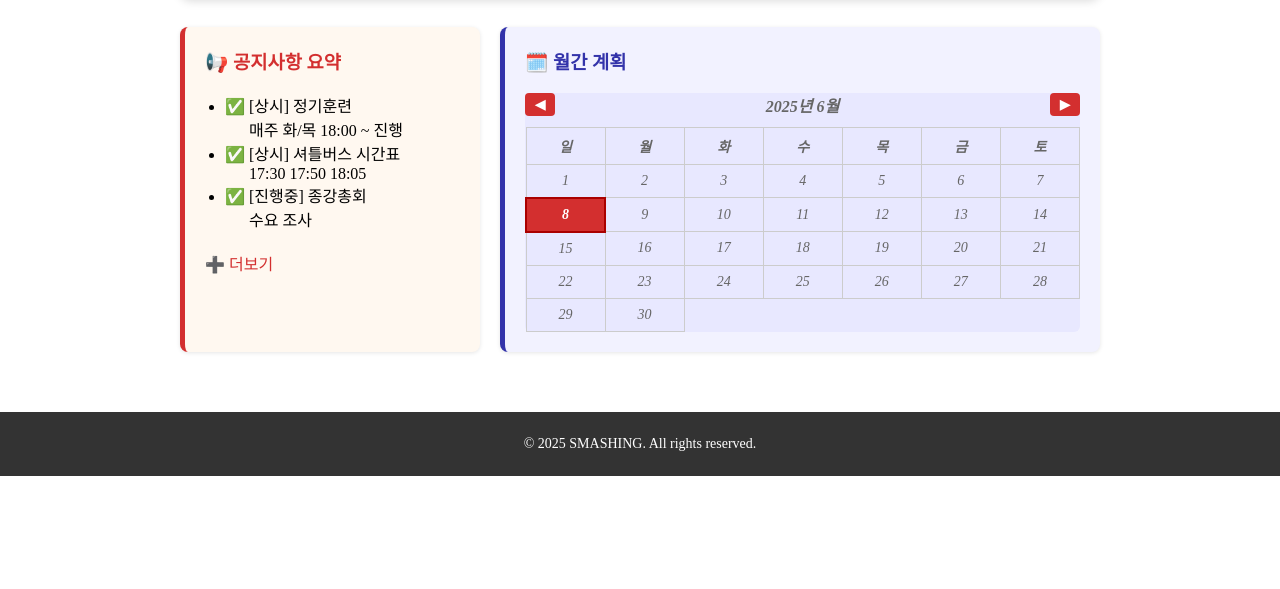
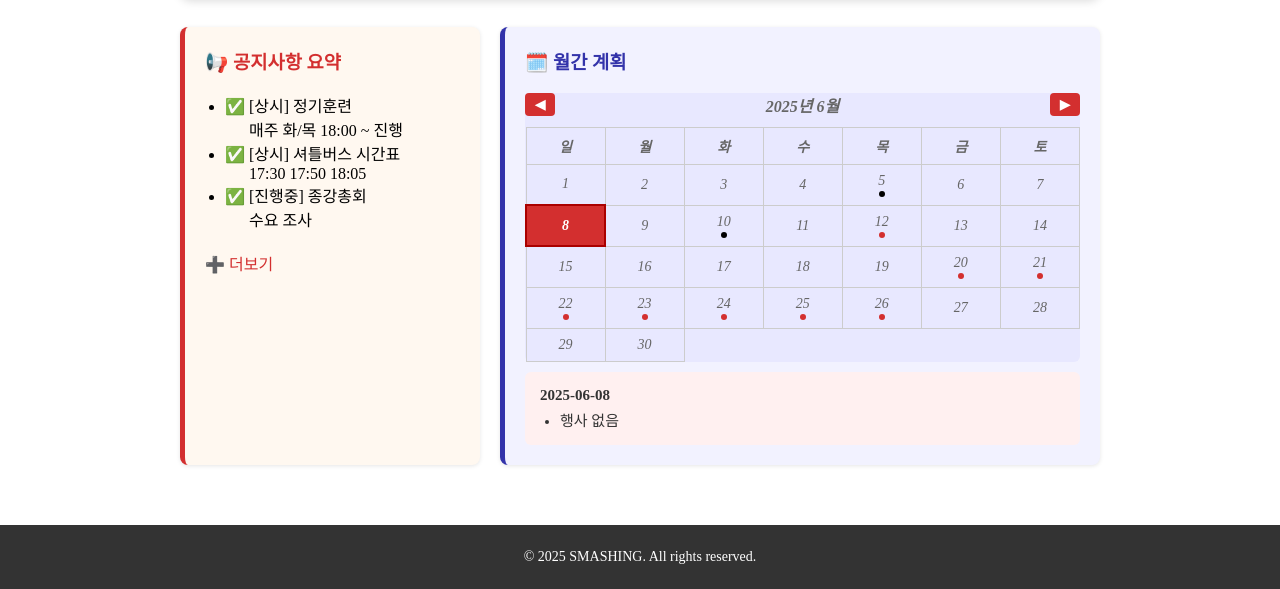
Before and after one commit to Opal1031/Smashing, a plain HTML site: page index.html in a window 1280 px wide. Shown: the part 643-1232 px from the top of the page. Before the commit the page ends 1119 px from the top, so only its background shows below. Drawn offline with Linux system fonts and the light colour scheme.

Commit message:
Update @3.2 Version

```diff
--- a/css/home_calender.css
+++ b/css/home_calendar.css
@@ -58,6 +58,7 @@
     border-collapse: collapse;
     text-align: center;
     font-size: 14px;
+    cursor: pointer;
 }
 
 .calendar-table th,
@@ -77,3 +78,54 @@
     font-weight: bold;
     border: 2px solid #a00;
 }
+
+.calendar-table td.selected {
+    background-color: #e0e0e0;
+    font-weight: bold;
+}
+
+/* 빨간 점 : 이벤트 */
+.calendar-table .event-dot::after {
+    content: '';
+    display: block;
+    width: 6px;
+    height: 6px;
+    margin: 2px auto 0;
+    background-color: #d32f2f;
+    border-radius: 50%;
+}
+
+/* 검은 점 : 정기 훈련 */
+.calendar-table .training-dot::after {
+    content: '';
+    display: block;
+    width: 6px;
+    height: 6px;
+    margin: 2px auto 0;
+    background-color: #000000;
+    border-radius: 50%;
+}
+
+/* 하단 이벤트 출력 */
+.event-list {
+    margin-top: 10px;
+    background-color: #fff0f0;
+    padding: 10px 15px;
+    border-radius: 6px;
+    color: #333;
+}
+
+.event-list h4 {
+    margin: 5px 0;
+    font-size: 15px;
+}
+
+.event-list ul {
+    padding-left: 20px;
+    margin: 5px 0;
+}
+
+.event-list li {
+    font-size: 15px;
+    margin-bottom: 4px;
+}
--- a/index.html
+++ b/index.html
@@ -1,3 +1,5 @@
+<!-- index.html -->
+
 <!DOCTYPE html>
 <html>
     <head>
@@ -6,7 +8,7 @@
         <link href = "./images/smashing.jpg" rel = "shortcut icon" type = "x-icon">
         <link rel = "stylesheet" href = "./css/style.css">
         <link rel = "stylesheet" href = "./css/home.css">
-        <link rel = "stylesheet" href = "./css/home_calender.css">
+        <link rel = "stylesheet" href = "./css/home_calendar.css">
     </head>
 
     <body>
@@ -78,7 +80,8 @@
             <p>&copy; 2025 SMASHING. All rights reserved.</p>
         </footer>
 
-        <script src="./js/home_slider.js"></script>
-        <script src="./js/home_calender.js"></script>
+        <script src = "./js/home_slider.js"></script>
+        <script src = "./js/home_calendar.js"></script>
+        <script src = "./js/home_calendar_events.js"></script>
     </body>
 </html>
--- /dev/null
+++ b/js/home_calendar.js
@@ -0,0 +1,119 @@
+// home_calendar.js
+
+// DOM이 로드되면 달력 기능 실행
+document.addEventListener('DOMContentLoaded', () => {
+    const calendarContainer = document.querySelector('.calendar-placeholder');
+
+    // 달력 아래에 행사 리스트를 표시할 영역 생성
+    const eventListContainer = document.createElement('div');
+    eventListContainer.className = 'event-list';
+    calendarContainer.after(eventListContainer); // 캘린더 아래에 삽입
+
+    let current = new Date(); // 현재 날짜 기준으로 시작
+
+    // 달력 렌더링 함수
+    function renderCalendar(date) {
+        const year = date.getFullYear();     // 연도
+        const month = date.getMonth();       // 월 (0부터 시작)
+        const firstDay = new Date(year, month, 1).getDay();         // 해당 월 1일의 요일
+        const lastDate = new Date(year, month + 1, 0).getDate();    // 해당 월의 마지막 날짜
+
+        // 달력 상단: 이전/다음 버튼 + 월 표시
+        let html = '<div class="calendar-header">';
+
+        html += `<button id="prevMonth">◀</button>`;
+        html += `<span>${year}년 ${month + 1}월</span>`;
+        html += `<button id="nextMonth">▶</button>`;
+        html += '</div>';
+
+        // 달력 테이블 생성
+        html += '<table class = "calendar-table">';
+        html += '<thead><tr><th>일</th><th>월</th><th>화</th><th>수</th><th>목</th><th>금</th><th>토</th></tr></thead><tbody><tr>';
+
+        // 빈 칸 출력 (1일 전 요일까지)
+        for (let i = 0; i < firstDay; i++)
+            html += '<td></td>';
+
+        // 날짜 출력
+        for (let d = 1; d <= lastDate; d++) {
+            const isToday =
+                d === new Date().getDate() &&
+                month === new Date().getMonth() &&
+                year === new Date().getFullYear();
+
+            const dateStr = `${year}-${String(month + 1).padStart(2, '0')}-${String(d).padStart(2, '0')}`;
+
+            // 해당 날짜에 등록된 이벤트들
+            const eventsOnDate = calendarEvents.filter(e => e.date === dateStr);
+
+            // 클래스 구성: 오늘 / 정기훈련 / 일반행사
+            let tdClass = isToday ? 'today' : '';
+
+            if (eventsOnDate.some(e => e.type === 'event'))
+                tdClass += ' event-dot';
+            if (eventsOnDate.some(e => e.type === 'training'))
+                tdClass += ' training-dot';
+
+            html += `<td class="${tdClass.trim()}" data-date="${dateStr}">${d}</td>`;
+
+            if ((firstDay + d) % 7 === 0)
+                html += '</tr><tr>';
+        }
+
+        html += '</tr></tbody></table>';
+
+        calendarContainer.innerHTML = html;
+
+        // 이전 달 버튼 클릭 시
+        document.getElementById('prevMonth').onclick = () => {
+            current.setMonth(current.getMonth() - 1);
+            renderCalendar(current);
+            clearEvents();
+        };
+
+        // 다음 달 버튼 클릭 시
+        document.getElementById('nextMonth').onclick = () => {
+            current.setMonth(current.getMonth() + 1);
+            renderCalendar(current);
+            clearEvents();
+        };
+
+        // 날짜 클릭 시 해당 날짜의 이벤트 표시
+        document.querySelectorAll('.calendar-table td[data-date]').forEach(td => {
+            td.onclick = () => {
+                const clickedDate = td.getAttribute('data-date');
+                const events = calendarEvents.filter(event => event.date === clickedDate);
+
+                renderEventList(events, clickedDate);
+            };
+        });
+    }
+
+    // 이벤트 리스트 출력 함수
+    function renderEventList(events, dateStr) {
+        if (events.length === 0) {
+            eventListContainer.innerHTML = `
+                <h4>${dateStr}</h4>
+                <ul>
+                    <li>행사 없음</li>
+                </ul>
+            `;
+        } else {
+            eventListContainer.innerHTML = `<h4>${dateStr}</h4>` +
+                events.map(e => `<h4>• ${e.title}</h4>`).join('');
+        }
+    }
+
+    // 달력 이동 시 기존 이벤트 목록 초기화
+    function clearEvents() {
+        eventListContainer.innerHTML = '';
+    }
+
+    // 최초 렌더링
+    renderCalendar(current);
+
+    // 기본 상태에서는 오늘 날짜의 이벤트 출력
+    const todayStr = `${current.getFullYear()}-${String(current.getMonth() + 1).padStart(2, '0')}-${String(current.getDate()).padStart(2, '0')}`;
+    const todayEvents = calendarEvents.filter(event => event.date === todayStr);
+    renderEventList(todayEvents, todayStr);
+});
--- /dev/null
+++ b/js/home_calendar_events.js
@@ -0,0 +1,55 @@
+// home_calendar_events.js
+
+const calendarEvents = [
+    // 이벤트
+    { date : '2025-03-04', title: '2025-1 개강', type: 'event'},
+    { date : '2025-03-13', title: '개강총회', type: 'event'},
+    { date : '2025-03-31', title: '핑크캠퍼스(03/31 ~ 04/01)', type: 'event'},
+    { date : '2025-04-01', title: '핑크캠퍼스(03/31 ~ 04/01)', type: 'event'},
+    { date : '2025-04-14', title: '중간고사 응원전', type: 'event'},
+    { date : '2025-04-22', title: '중간고사 (04/22 ~ 04/28)', type: 'event'},
+    { date : '2025-04-23', title: '중간고사 (04/22 ~ 04/28)', type: 'event'},
+    { date : '2025-04-24', title: '중간고사 (04/22 ~ 04/28)', type: 'event'},
+    { date : '2025-04-25', title: '중간고사 (04/22 ~ 04/28)', type: 'event'},
+    { date : '2025-04-26', title: '중간고사 (04/22 ~ 04/28)', type: 'event'},
+    { date : '2025-04-27', title: '중간고사 (04/22 ~ 04/28)', type: 'event'},
+    { date : '2025-04-28', title: '중간고사 (04/22 ~ 04/28)', type: 'event'},
+    { date : '2025-05-01', title: '근로자의 날', type: 'event' },
+    { date : '2025-05-01', title: '리그전', type: 'event' },
+    { date : '2025-05-03', title: 'MT (05/03 ~ 05/04)', type: 'event' },
+    { date : '2025-05-04', title: 'MT (05/03 ~ 05/04)', type: 'event' },
+    { date : '2025-05-10', title: '개교기념일', type: 'event' },
+    { date : '2025-05-24', title: '부산대학재부대회', type: 'event' },
+    { date : '2025-05-27', title: '대동제 (05/27 ~ 05/29)', type: 'event' },
+    { date : '2025-05-28', title: '대동제 (05/27 ~ 05/29)', type: 'event' },
+    { date : '2025-05-29', title: '대동제 (05/27 ~ 05/29)', type: 'event' },
+    { date : '2025-06-12', title: '기말고사 응원전', type: 'event'},
+    { date : '2025-06-20', title: '기말고사 (06/20 ~ 06/26)', type: 'event'},
+    { date : '2025-06-21', title: '기말고사 (06/20 ~ 06/26)', type: 'event'},
+    { date : '2025-06-22', title: '기말고사 (06/20 ~ 06/26)', type: 'event'},
+    { date : '2025-06-23', title: '기말고사 (06/20 ~ 06/26)', type: 'event'},
+    { date : '2025-06-24', title: '기말고사 (06/20 ~ 06/26)', type: 'event'},
+    { date : '2025-06-25', title: '기말고사 (06/20 ~ 06/26)', type: 'event'},
+    { date : '2025-06-26', title: '기말고사 (06/20 ~ 06/26)', type: 'event'},
+    { date : '2025-06-26', title: '종강총회', type: 'event' },
+
+    // 정기훈련 (매주 화/목)
+    { date: '2025-03-04', title: '정기훈련', type: 'training' },
+    { date: '2025-03-06', title: '정기훈련', type: 'training' },
+    { date: '2025-03-11', title: '정기훈련', type: 'training' },
+    { date: '2025-03-18', title: '정기훈련', type: 'training' },
+    { date: '2025-03-20', title: '정기훈련', type: 'training' },
+    { date: '2025-03-25', title: '정기훈련', type: 'training' },
+    { date: '2025-03-27', title: '정기훈련', type: 'training' },
+    { date: '2025-04-03', title: '정기훈련', type: 'training' },
+    { date: '2025-04-08', title: '정기훈련', type: 'training' },
+    { date: '2025-04-10', title: '정기훈련', type: 'training' },
+    { date: '2025-04-29', title: '정기훈련', type: 'training' },
+    { date: '2025-05-08', title: '정기훈련', type: 'training' },
+    { date: '2025-05-13', title: '정기훈련', type: 'training' },
+    { date: '2025-05-15', title: '정기훈련', type: 'training' },
+    { date: '2025-05-20', title: '정기훈련', type: 'training' },
+    { date: '2025-05-22', title: '정기훈련', type: 'training' },
+    { date: '2025-06-05', title: '정기훈련', type: 'training' },
+    { date: '2025-06-10', title: '정기훈련', type: 'training' },
+];
--- a/js/home_calender.js
+++ /dev/null
@@ -1,63 +0,0 @@
-// home_calendar.js
-
-// DOM이 로드되면 달력 기능 실행
-document.addEventListener('DOMContentLoaded', () => {
-    const calendarContainer = document.querySelector('.calendar-placeholder');
-    let current = new Date(); // 현재 날짜 기준으로 시작
-
-    // 달력 렌더링 함수
-    function renderCalendar(date) {
-        const year = date.getFullYear();     // 연도
-        const month = date.getMonth();       // 월 (0부터 시작)
-        const firstDay = new Date(year, month, 1).getDay();         // 해당 월 1일의 요일
-        const lastDate = new Date(year, month + 1, 0).getDate();    // 해당 월의 마지막 날짜
-
-        // 달력 상단: 이전/다음 버튼 + 월 표시
-        let html = '<div class="calendar-header">';
-
-        html += `<button id="prevMonth">◀</button>`;
-        html += `<span>${year}년 ${month + 1}월</span>`;
-        html += `<button id="nextMonth">▶</button>`;
-        html += '</div>';
-
-        // 달력 테이블 생성
-        html += '<table class = "calendar-table">';
-        html += '<thead><tr><th>일</th><th>월</th><th>화</th><th>수</th><th>목</th><th>금</th><th>토</th></tr></thead><tbody><tr>';
-
-        // 빈 칸 출력 (1일 전 요일까지)
-        for (let i = 0; i < firstDay; i++)
-            html += '<td></td>';
-
-        // 날짜 출력
-        for (let d = 1; d <= lastDate; d++) {
-            const isToday =
-                d === new Date().getDate() &&
-                month === new Date().getMonth() &&
-                year === new Date().getFullYear();
-
-            html += `<td${isToday ? ' class="today"' : ''}>${d}</td>`;
-
-            // 한 줄이 끝나면 다음 줄로
-            if ((firstDay + d) % 7 === 0)
-                html += '</tr><tr>';
-        }
-
-        html += '</tr></tbody></table>';
-        calendarContainer.innerHTML = html;
-
-        // 이전 달 버튼 클릭 시
-        document.getElementById('prevMonth').onclick = () => {
-            current.setMonth(current.getMonth() - 1);
-            renderCalendar(current);
-        };
-
-        // 다음 달 버튼 클릭 시
-        document.getElementById('nextMonth').onclick = () => {
-            current.setMonth(current.getMonth() + 1);
-            renderCalendar(current);
-        };
-    }
-
-    // 최초 렌더링
-    renderCalendar(current);
-});
```
